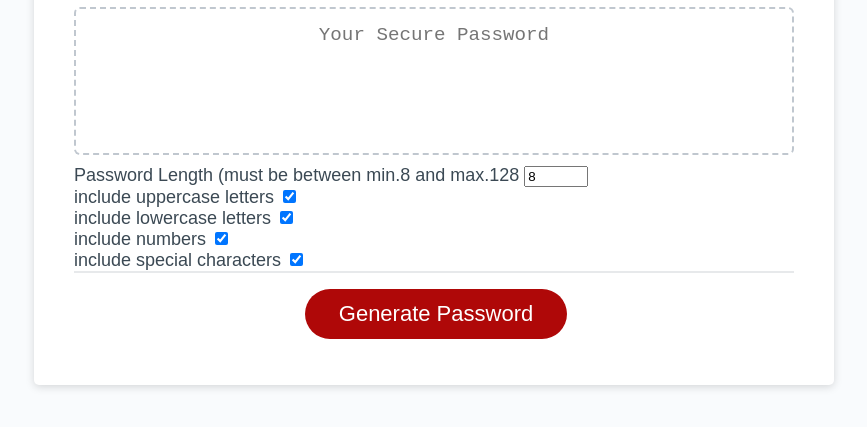
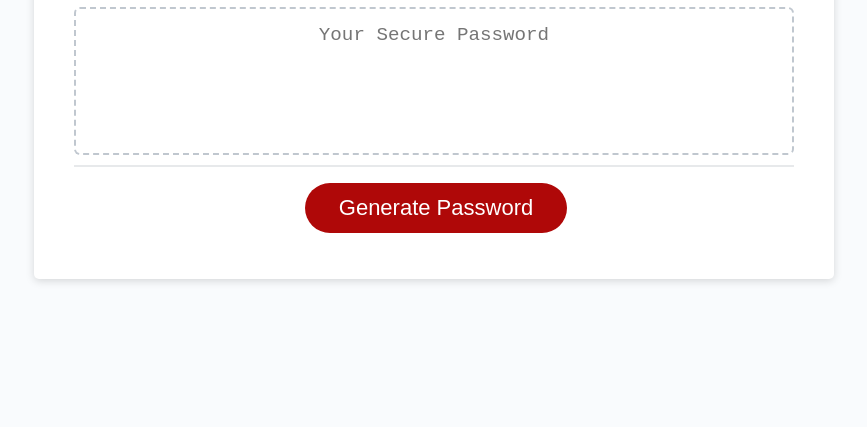
Before and after one commit to alxndrnevermando/homework-3, a plain HTML site: page Develop/index.html in a window 1280 px wide. Shown: the part 241-668 px from the top of the page, without its empty margins (206-1073 px from the left). Drawn offline with Linux system fonts and the light colour scheme.

Commit message:
removed some of the div tags from here, don't need to add theme to the html, instead these should be prompted when I run my script

```diff
--- a/Develop/index.html
+++ b/Develop/index.html
@@ -24,33 +24,11 @@
             aria-label="Generated Password"
           ></textarea>
         </div>
-        <div class="settings">
-          <div class="setting">
-            <label for="length">Password Length (must be  between min.8 and max.128</label>
-            <input type="number" id="length" min="8" max="128" value="8" />
-          </div>
-          <div class="setting">
-            <label for="uppercase">include uppercase letters</label>
-            <input type="checkbox" id="uppercase" checked />
-          </div>
-          <div class="setting">
-            <label for="lowercase">include lowercase letters</label>
-            <input type="checkbox" id="lowercase" checked />
-          </div>
-          <div class="setting">
-            <label for="numbers">include numbers</label>
-            <input type="checkbox" id="numbers" checked />
-          </div>
-          <div class="setting">
-            <label for="symbols">include special characters</label>
-            <input type="checkbox" id="symbols" checked />
-          </div>
-        </div>
         <div class="card-footer">
           <button id="generate" class="btn" onclick="" >Generate Password</button>
         </div>
       </div>
     </div>
-    <script src="script.js"></script>
+    <script src="script2.js"></script>
   </body>
 </html>
```
